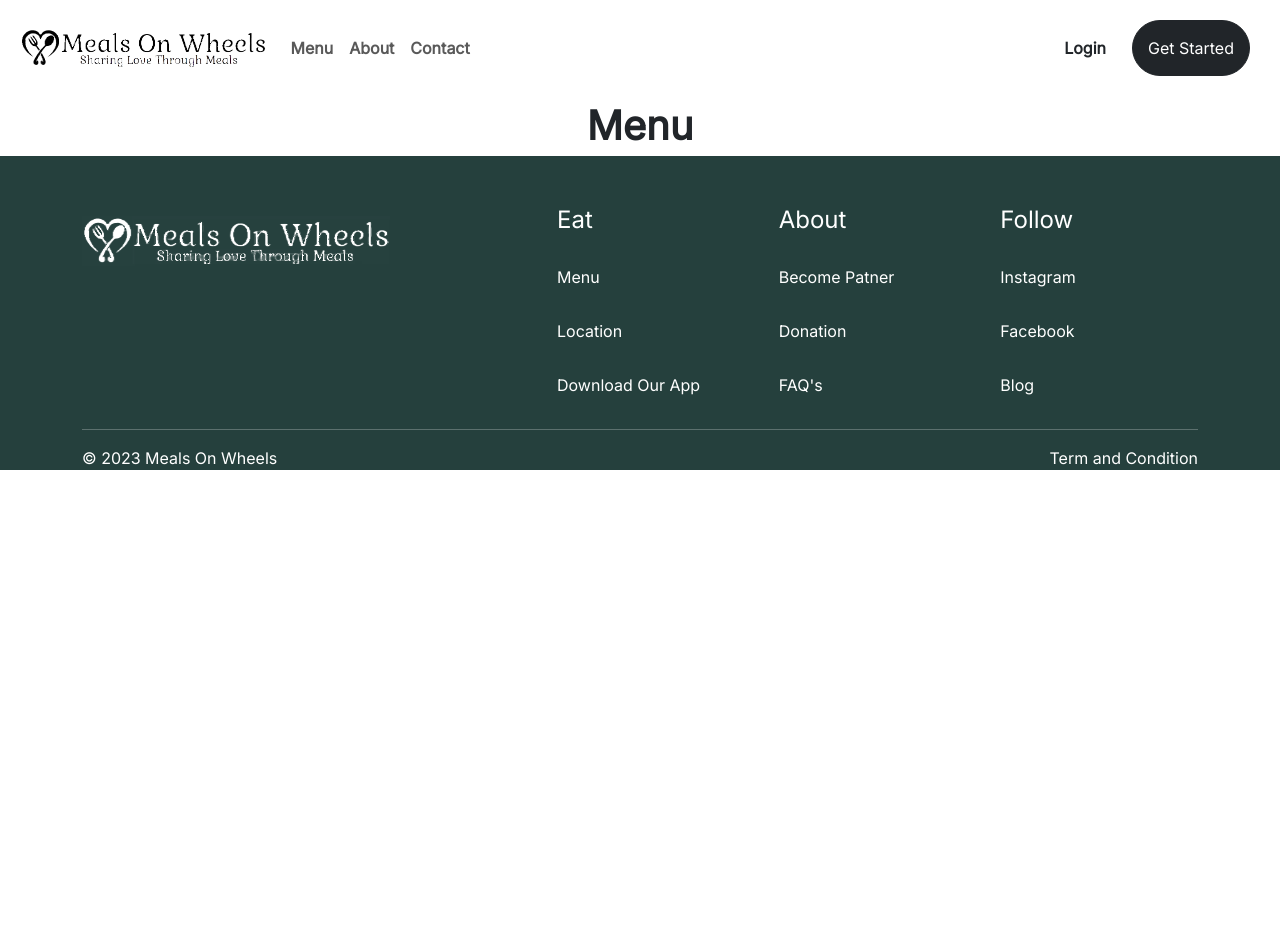
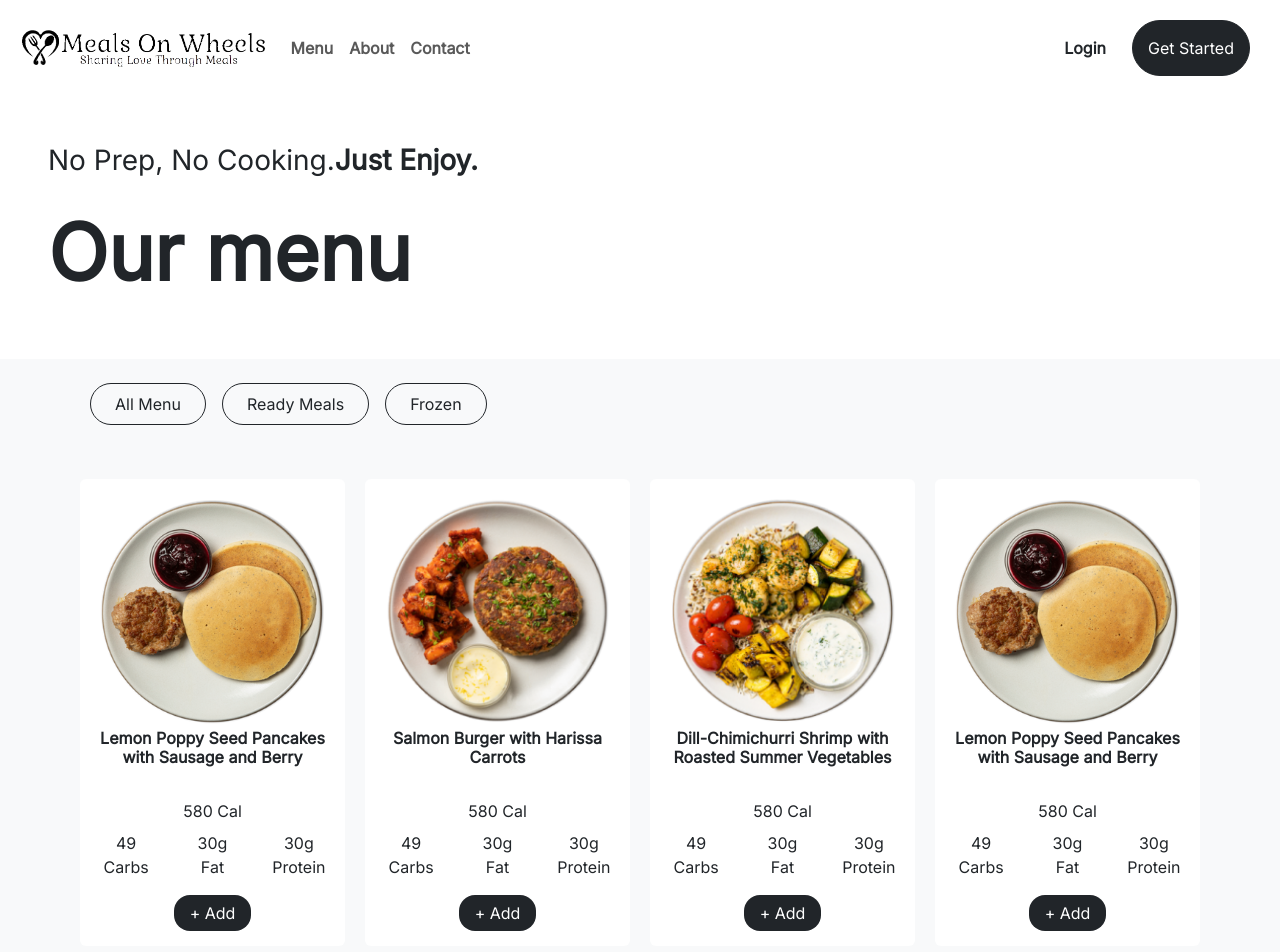
Before and after one commit to RyanRizaldy/MealsOnWheels, a React (Create React App) app: page /Menu in a window 1280 px wide. Shown: the top 952 px of the page. Before the commit the page ends 800 px from the top, so only its background shows below. Built offline with nearby package versions, Linux system fonts and the light colour scheme.

Commit message:
Add menu page

```diff
--- a/src/App.css
+++ b/src/App.css
@@ -5,9 +5,11 @@ p,h1,h2,h3,h4,h5,h6{
 input[type="email"],input[type="password"],input[type="text"]{
   border: none;
   outline: none;
+  box-sizing: none;
   border-bottom: 1px solid #ccc;
   border-radius: 0;
 }
+
 .option{
   border: none;
   outline: none;
@@ -170,14 +172,20 @@ input[type="email"],input[type="password"],input[type="text"]{
 }
 .card{
   background-color: white;
-  margin-top: 50px;
+  margin-top: 20px;
   border: none;
   padding: 15px;
 
 }
 .card h5{
-  font-weight: semibold;
+  font-weight: bold;
   text-align: center;
+
+}
+.card h6{
+  font-weight: bolder;
+  text-align: center;
+
 }
 .card h4{
   font-weight: semibold;
--- a/src/Pages/About.jsx
+++ b/src/Pages/About.jsx
@@ -1,5 +1,5 @@
 import React from 'react'
-import Container from "react-bootstrap/Container";
+
 import Row from "react-bootstrap/Row";
 import Col from "react-bootstrap/Col";
 import picture from "../image/Aboutimg.jpg"
--- a/src/Pages/Contact.jsx
+++ b/src/Pages/Contact.jsx
@@ -1,7 +1,61 @@
 import React from 'react'
+import Row from "react-bootstrap/Row";
+import Container from "react-bootstrap/Container";
+import Col from "react-bootstrap/Col";
+import Form from 'react-bootstrap/Form';
+import { Button } from 'react-bootstrap';
 
 export default function Contact() {
   return (
-    <div className='fw-bold text-center fs-1'>Contact</div>
-  )
+    <>
+      <Container className="my-5 p-5">
+        <Row>
+          <h1 className="fw-bold">
+            Love to hear from you, <br />
+            Get in touch 👋
+          </h1>
+        </Row>
+
+        <Form className="pe-4">
+          <Row className="justify-content-between">
+            <Col>
+              <Form.Group className="formInput mb-3 me-5">
+                <Form.Label>Your Name</Form.Label>
+                <Form.Control
+                  style={{ outline: "none", boxShadow: "none" }}
+                  type="text"
+                />
+              </Form.Group>
+            </Col>
+
+            <Col>
+              <Form.Group className="formInput mb-2">
+                <Form.Label>Your Email</Form.Label>
+                <Form.Control
+                  style={{ outline: "none", boxShadow: "none" }}
+                  type="text"
+                />
+              </Form.Group>
+            </Col>
+          </Row>
+          <Row>
+            <Form.Group className="formInput mb-3">
+              <Form.Label>Message</Form.Label>
+              <Form.Control
+                style={{ outline: "none", boxShadow: "none", border : '1px solid #ccc' }}
+                as="textarea"
+                rows={3}
+                type='text'
+              />
+            </Form.Group>
+          </Row>
+        </Form>
+        <div className='text-center mt-4'>
+          <Button variant='dark' className='w-25 py-3 rounded-5'>
+            Send
+          </Button>
+        </div>
+      </Container>
+    </>
+  );
 }
--- a/src/Pages/Home.jsx
+++ b/src/Pages/Home.jsx
@@ -107,7 +107,7 @@ export default function Home() {
                 </Col>
                 <Col lg={4} md={4} sm={12}>
                     <div className='reason'>
-                    <img src={delivery} height="100px"/>
+                    <img src={delivery} height="100px" alt='delivery'/>
                         <div style={{marginTop:'30px'}}>
                             <h4>healthy and delicious</h4>
                             <p>
@@ -125,7 +125,7 @@ export default function Home() {
                         </div>
                     </div>
                     <div className='reason'>
-                    <img src={phone} height="100px"/>
+                    <img src={phone} height="100px" alt='phone'/>
                         <div style={{marginTop:'30px'}}>
                             <h4>Our customer love us</h4>
                             <p>
--- a/src/Pages/Menu.jsx
+++ b/src/Pages/Menu.jsx
@@ -1,7 +1,169 @@
 import React from 'react'
+import Row from "react-bootstrap/Row";
+import Col from "react-bootstrap/Col";
+import Container from "react-bootstrap/Container";
+import { Button } from "react-bootstrap";
+import food from "../image/pancake.jpg";
+import food1 from "../image/Food1.png";
+import food2 from "../image/Food2.png"
 
 export default function Menu() {
   return (
-    <div className='fw-bold text-center fs-1'>Menu</div>
-  )
+    <>
+      <div className="m-5">
+        <h3 className="fw-normal">
+          No Prep, No Cooking.<span className="fw-bolder">Just Enjoy.</span>{" "}
+        </h3>
+        <p className="fw-bolder mt-3" style={{ fontSize: 78 }}>
+          {" "}
+          Our menu
+        </p>
+      </div>
+      <div className="bg-body-tertiary container-fluid">
+        <Container>
+          <div class="d-flex justify-content-start text-decoration-none py-4 text-black">
+            <a class="text-black" aria-current="page" href="/Meals">
+              <Button
+                variant="outline-dark"
+                className="rounded-5 mx-2 px-4 py-2"
+              >
+                All Menu
+              </Button>
+            </a>
+            <a class="text-black" href="#">
+              <Button
+                variant="outline-dark"
+                className="rounded-5 mx-2 px-4 py-2"
+              >
+                Ready Meals
+              </Button>
+            </a>
+            <a class="text-black" href="#">
+              <Button
+                variant="outline-dark"
+                className="rounded-5 mx-2 px-4 py-2"
+              >
+                Frozen
+              </Button>
+            </a>
+          </div>
+        </Container>
+        <Container>
+          <Row>
+            <Col lg={3} md={6} sm={12} className="cardWrapper">
+              <div className="card">
+                <img src={food} alt="Logo" />
+                <h6>
+                  Lemon Poppy Seed Pancakes with Sausage and Berry
+                </h6>
+                <div className="reciveWrapper mt-4 text-center">
+                  <div>
+                    <p className="my-2">580 Cal</p>
+                    <Row>
+                      <Col>49 Carbs</Col>
+                      <Col>
+                        30g <br /> Fat
+                      </Col>
+                      <Col>30g Protein</Col>
+                    </Row>
+                    <Button className="bg-dark rounded-4 mt-3 border-0 px-3">
+                      + Add
+                    </Button>
+                  </div>
+                </div>
+              </div>
+            </Col>
+            <Col lg={3} md={6} sm={12} className="cardWrapper">
+              <div className="card">
+                <img src={food1} alt="Logo" />
+                <h6>Salmon Burger with Harissa Carrots</h6>
+                <div className="reciveWrapper mt-4 text-center">
+                  <div>
+                    <p className="my-2">580 Cal</p>
+                    <Row>
+                      <Col>49 Carbs</Col>
+                      <Col>
+                        30g <br /> Fat
+                      </Col>
+                      <Col>30g Protein</Col>
+                    </Row>
+                    <Button className="bg-dark rounded-4 mt-3 border-0 px-3">
+                      + Add
+                    </Button>
+                  </div>
+                </div>
+              </div>
+            </Col>
+            <Col lg={3} md={6} sm={12} className="cardWrapper">
+              <div className="card">
+                <img src={food2} alt="Logo" />
+                <h6>Dill-Chimichurri Shrimp with Roasted Summer Vegetables</h6>
+                <div className="reciveWrapper mt-4 text-center">
+                  <div>
+                    <p className="my-2">580 Cal</p>
+                    <Row>
+                      <Col>49 Carbs</Col>
+                      <Col>
+                        30g <br /> Fat
+                      </Col>
+                      <Col>30g Protein</Col>
+                    </Row>
+                    <Button className="bg-dark rounded-4 mt-3 border-0 px-3">
+                      + Add
+                    </Button>
+                  </div>
+                </div>
+              </div>
+            </Col>
+            <Col lg={3} md={6} sm={12} className="cardWrapper">
+              <div className="card">
+                <img src={food} alt="Logo" />
+                <h6>
+                  Lemon Poppy Seed Pancakes with Sausage and Berry
+                </h6>
+                <div className="reciveWrapper mt-4 text-center">
+                  <div>
+                    <p className="my-2">580 Cal</p>
+                    <Row>
+                      <Col>49 Carbs</Col>
+                      <Col>
+                        30g <br /> Fat
+                      </Col>
+                      <Col>30g Protein</Col>
+                    </Row>
+                    <Button className="bg-dark rounded-4 mt-3 border-0 px-3">
+                      + Add
+                    </Button>
+                  </div>
+                </div>
+              </div>
+            </Col>
+            <Col lg={3} md={6} sm={12} className="cardWrapper">
+              <div className="card">
+                <img src={food} alt="Logo" />
+                <h6>
+                  Lemon Poppy Seed Pancakes with Sausage and Berry
+                </h6>
+                <div className="reciveWrapper mt-4 text-center">
+                  <div>
+                    <p className="my-2">580 Cal</p>
+                    <Row>
+                      <Col>49 Carbs</Col>
+                      <Col>
+                        30g <br /> Fat
+                      </Col>
+                      <Col>30g Protein</Col>
+                    </Row>
+                    <Button className="bg-dark rounded-4 mt-3 border-0 px-3">
+                      + Add
+                    </Button>
+                  </div>
+                </div>
+              </div>
+            </Col>
+          </Row>
+        </Container>
+      </div>
+    </>
+  );
 }
```
Also changed, not shown: src/Pages/Login.jsx (+40 -19 lines), src/Pages/Register.jsx (+31 -17 lines), src/image/Food1.png (added), src/image/Food2.png (added).
